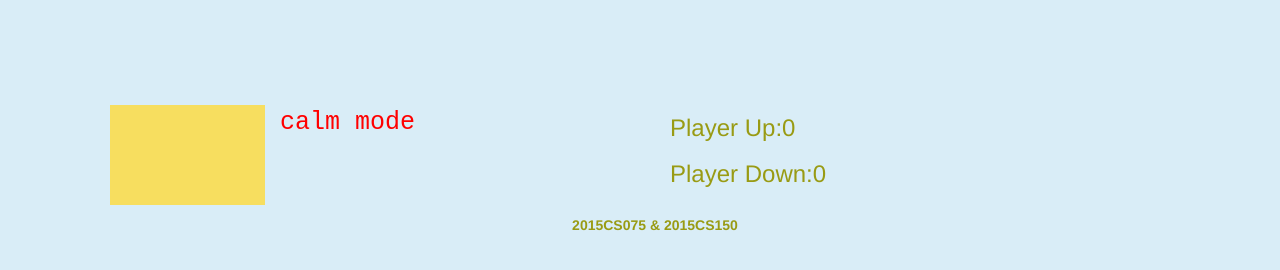
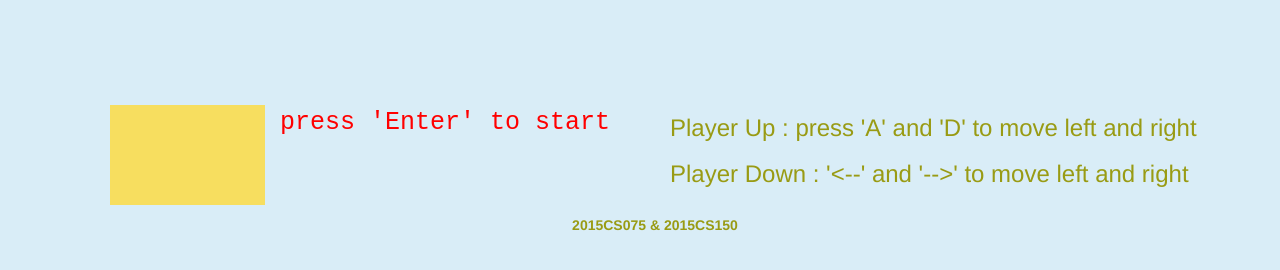
Before and after one commit to websterKAT/GameDev3js, a plain HTML site: page index.html in a window 1280 px wide. Drawn offline with nearby package versions, Linux system fonts and the light colour scheme.

Commit message:
player instructions added

```diff
--- a/index.html
+++ b/index.html
@@ -21,14 +21,14 @@
 				<div class="card col-md-6  py-5 bg-info "  >
 					<p></p>
 					<img id="powerimage" class="col-md-4"src="images/calm.gif" width="150px" height="100px"/>
-					<p id="powername">calm mode </p>
+					<p id="powername"> press 'Enter' to start  </p>
 
 				</div>
 
 				<div class="card col-md-6 bg-info " id="score" ><b>
 					<p ></p>
-					<h3 id="player2">Player Up:0</h3>
-					<h3 id="player1">Player Down:0</h3>
+					<h3 id="player2">Player Up : press 'A' and 'D' to move left and right</h3>
+					<h3 id="player1">Player Down : '<--' and '-->' to move left and right</h3>
 
 
 
@@ -37,7 +37,7 @@
 
 
 			</div>
-			<div class=" text-center	" id="score" ><b>
+			<div class="	 text-center	" id="score" ><b>
 			</br>
 
 					<p >2015CS075     &   2015CS150 </p>
--- a/js/sceneSubjects/Ball.js
+++ b/js/sceneSubjects/Ball.js
@@ -76,6 +76,8 @@ function Ball(scene, eventBus) {
 				score2 += 1;
 				eventBus.post("ballLost");
 				$("#player2").text("Player Up: " + score2);
+				$("#player1").text("Player Down: " + score1);
+
 				clearEffects();
 				$("#powername").text("press 'Enter' to rematch");
 				document.getElementById("powerimage").src = "images/nothing.gif";
@@ -90,6 +92,8 @@ function Ball(scene, eventBus) {
 				score1 += 1;
 				eventBus.post("ballLost");
 				$("#player1").text("Player Down: " + score1);
+				$("#player2").text("Player Up: " + score2);
+
 				clearEffects();
 				$("#powername").text("press 'Enter' to rematch");
 				document.getElementById("powerimage").src = "images/nothing.gif";
@@ -109,7 +113,6 @@ function Ball(scene, eventBus) {
 		linearVelocity.x = 0;
 		scene.remove(powerupIcon);
 		clearEffects();
-
 	});
 
 	this.update = function (time) {
```
